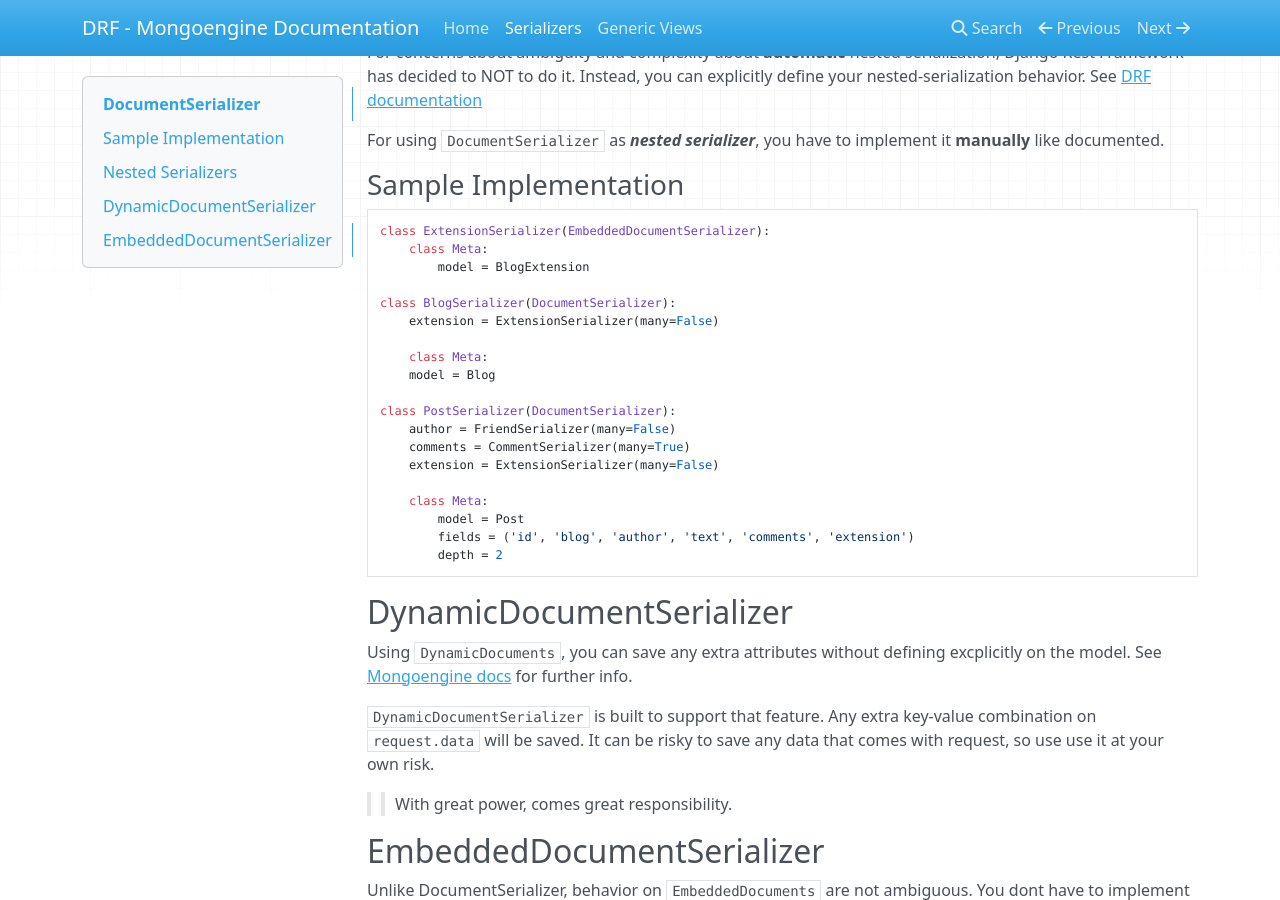
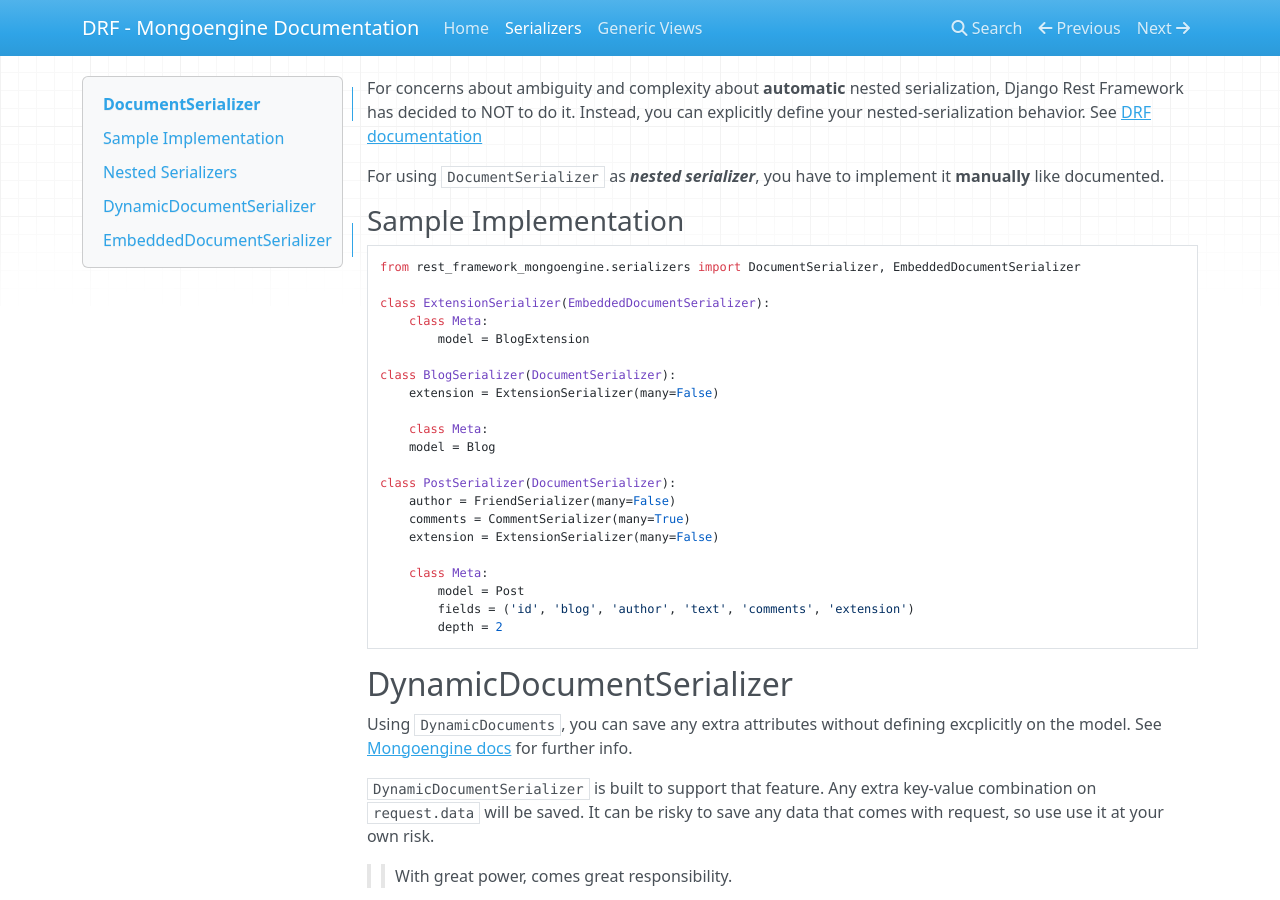
Before and after one commit to umutbozkurt/django-rest-framework-mongoengine, an MkDocs documentation site: the page built from documentation/docs/serializers.md, in a window 1280 px wide and 900 px high, scrolled down 2335 px. Built offline with MkDocs 1.6.1, drawn with Linux system fonts in a browser that asks for light colours; nearby versions of some CDN libraries; old or Windows-style settings are respelled for this version of MkDocs; some of the changed text lies outside the part shown.

Commit message:
documentation slight changes

````diff
--- a/documentation/docs/serializers.md
+++ b/documentation/docs/serializers.md
@@ -42,6 +42,8 @@
 ***serializers.py***
 
 ```Python
+from rest_framework_mongoengine.serializers import DocumentSerializer
+
 class PostSerializer(DocumentSerializer):
     class Meta:
         model = Post
@@ -125,6 +127,8 @@
 ### Sample Implementation
 
 ```Python
+from rest_framework_mongoengine.serializers import DocumentSerializer, EmbeddedDocumentSerializer
+
 class ExtensionSerializer(EmbeddedDocumentSerializer):
     class Meta:
         model = BlogExtension
````
